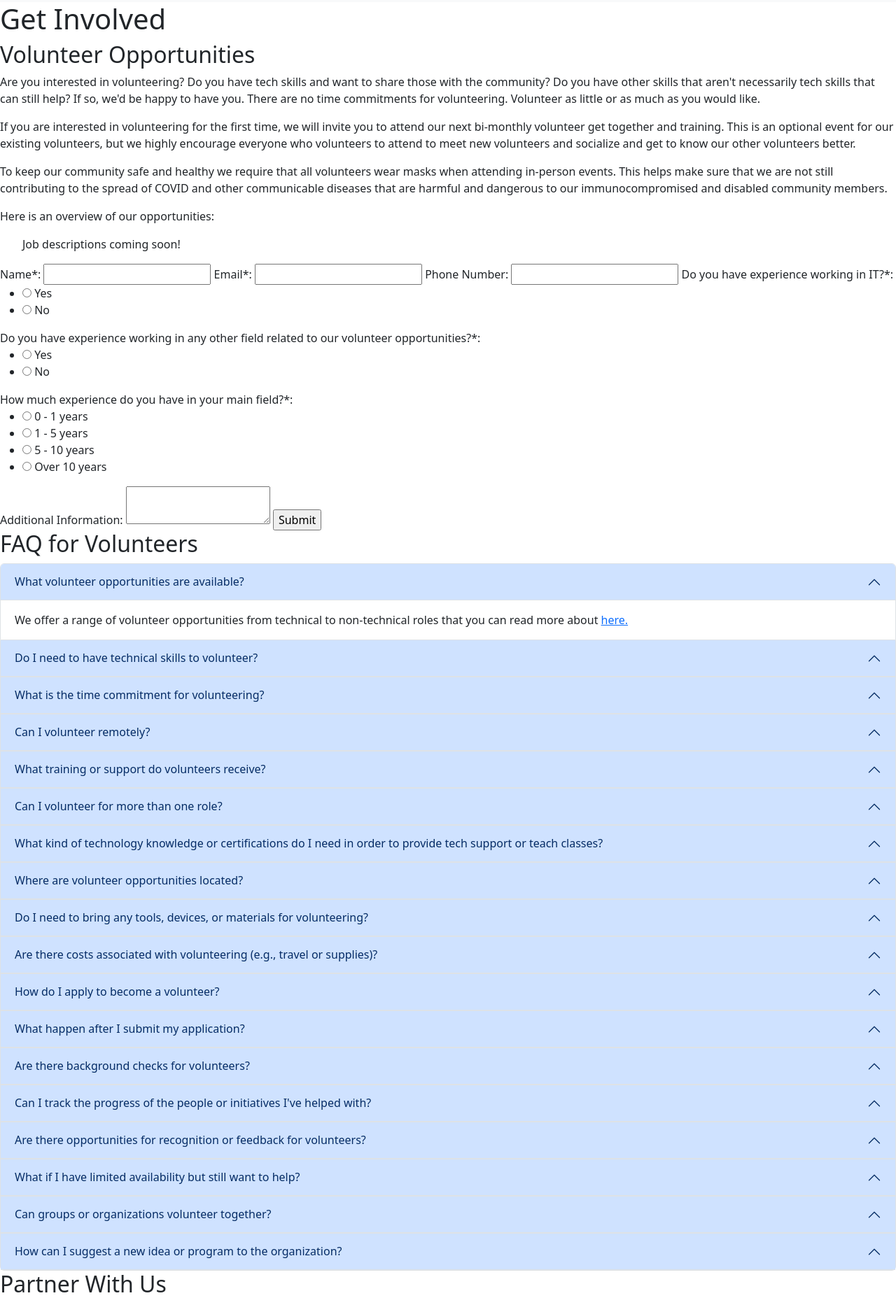
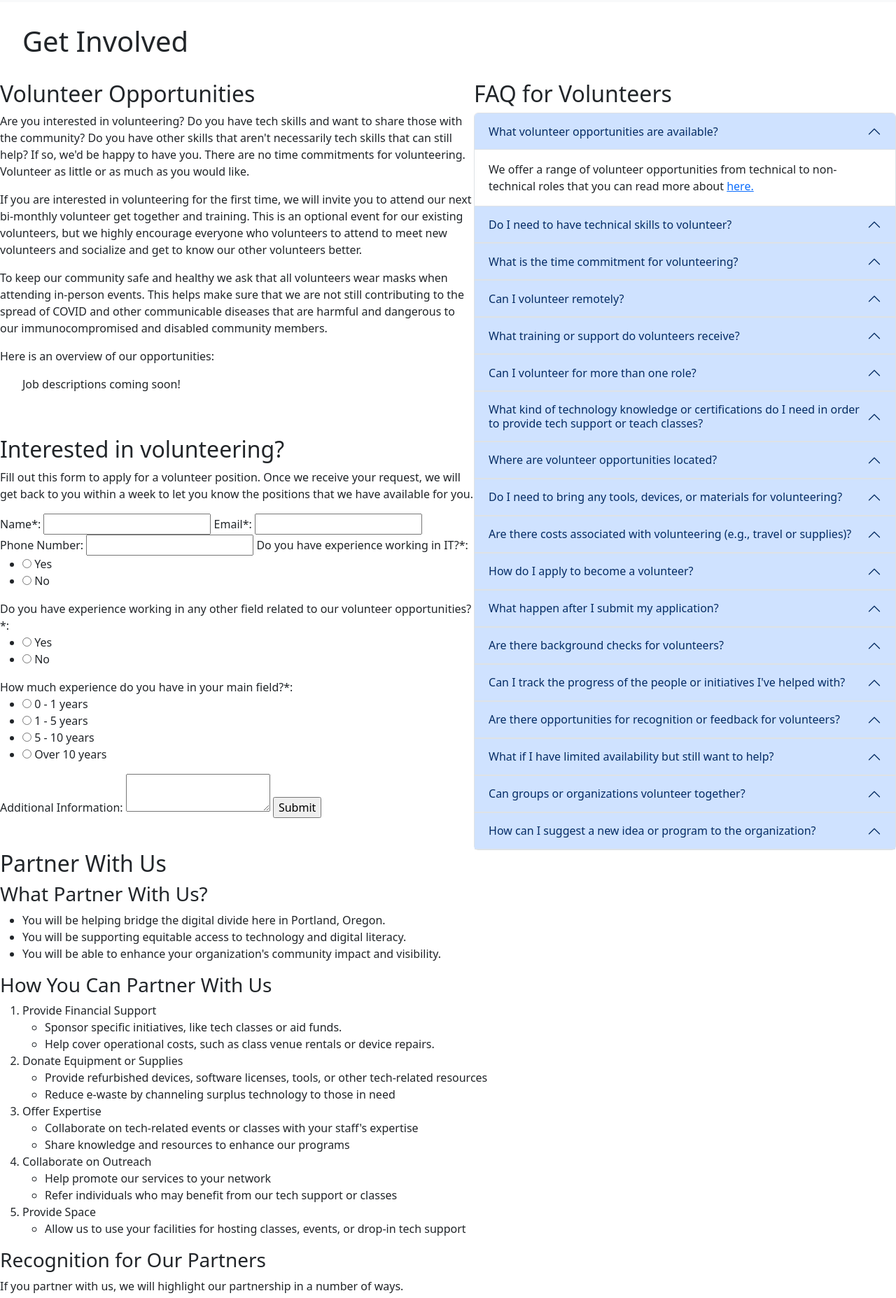
Before and after one commit to hunterb2121/digitalBridgePDX, a Flask app: page /get-involved in a window 1280 px wide. Shown: the part 123-1978 px from the top of the page at 70% size. Run offline with Flask 3, Linux system fonts and the light colour scheme; some libraries are stand-ins or nearby versions.

Commit message:
Finished styling about page. Started styling Get Involved page

```diff
--- a/app/static/css/styles.css
+++ b/app/static/css/styles.css
@@ -105,6 +105,7 @@
 
 #about-mission-image {
     grid-area: img1;
+    margin: auto;
 }
 
 #about-story {
@@ -113,11 +114,47 @@
 
 #about-story-image {
     grid-area: img2;
+    margin: auto;
 }
 
 .col-text {
-    margin-left: 2rem;
-    margin-right: 2rem;
+    margin: auto 2rem;
+    vertical-align: middle;
+}
+
+.col-text h2 {
+    text-align: center;
+}
+
+#get-involved-main {
+    display: grid;
+    grid-template-areas:
+        "header ."
+        "opportunities faq"
+        "volunteer_form faq"
+        "partner partner";
+}
+
+#get-involved-main h1 {
+    margin: 2rem;
+    grid-area: header;
+
+}
+
+#volunteer_opportunities {
+    grid-area: opportunities;
+}
+
+#volunteer_registration_form_section {
+    grid-area: volunteer_form;
+}
+
+#volunteer_faq {
+    grid-area: faq;
+}
+
+#partner_opportunities {
+    grid-area: partner;
 }
 
 footer {
--- a/app/templates/public/get_involved.html
+++ b/app/templates/public/get_involved.html
@@ -6,12 +6,13 @@
 {% set current_page = 'get_involved' %}
 
 {% block main %}
+    <div id="get-involved-main">
         <h1>Get Involved</h1>
         <section id="volunteer_opportunities">
             <h2>Volunteer Opportunities</h2>
             <p>Are you interested in volunteering? Do you have tech skills and want to share those with the community? Do you have other skills that aren't necessarily tech skills that can still help? If so, we'd be happy to have you. There are no time commitments for volunteering. Volunteer as little or as much as you would like.</p>
             <p>If you are interested in volunteering for the first time, we will invite you to attend our next bi-monthly volunteer get together and training. This is an optional event for our existing volunteers, but we highly encourage everyone who volunteers to attend to meet new volunteers and socialize and get to know our other volunteers better.</p>
-        <p>To keep our community safe and healthy we require that all volunteers wear masks when attending in-person events. This helps make sure that we are not still contributing to the spread of COVID and other communicable diseases that are harmful and dangerous to our immunocompromised and disabled community members.</p>
+            <p>To keep our community safe and healthy we ask that all volunteers wear masks when attending in-person events. This helps make sure that we are not still contributing to the spread of COVID and other communicable diseases that are harmful and dangerous to our immunocompromised and disabled community members.</p>
             <p>Here is an overview of our opportunities:</p>
             <ul>
                 {% if our_jobs %}
@@ -26,6 +27,8 @@
         </section>
 
         <section id="volunteer_registration_form_section">
+            <h2>Interested in volunteering?</h2>
+            <p>Fill out this form to apply for a volunteer position. Once we receive your request, we will get back to you within a week to let you know the positions that we have available for you.</p>
             <form id="volunteer_registration_form" method="post" action="{{ url_for('public.get_involved') }}">
                 {{ volunteer_form.hidden_tag() }}
                 {{ volunteer_form.form_type }}
@@ -357,4 +360,5 @@
                 </form>
             </section>
         </section>
+    </div>
 {% endblock %}
```
Lines whose indentation alone changed are shown as unchanged.
